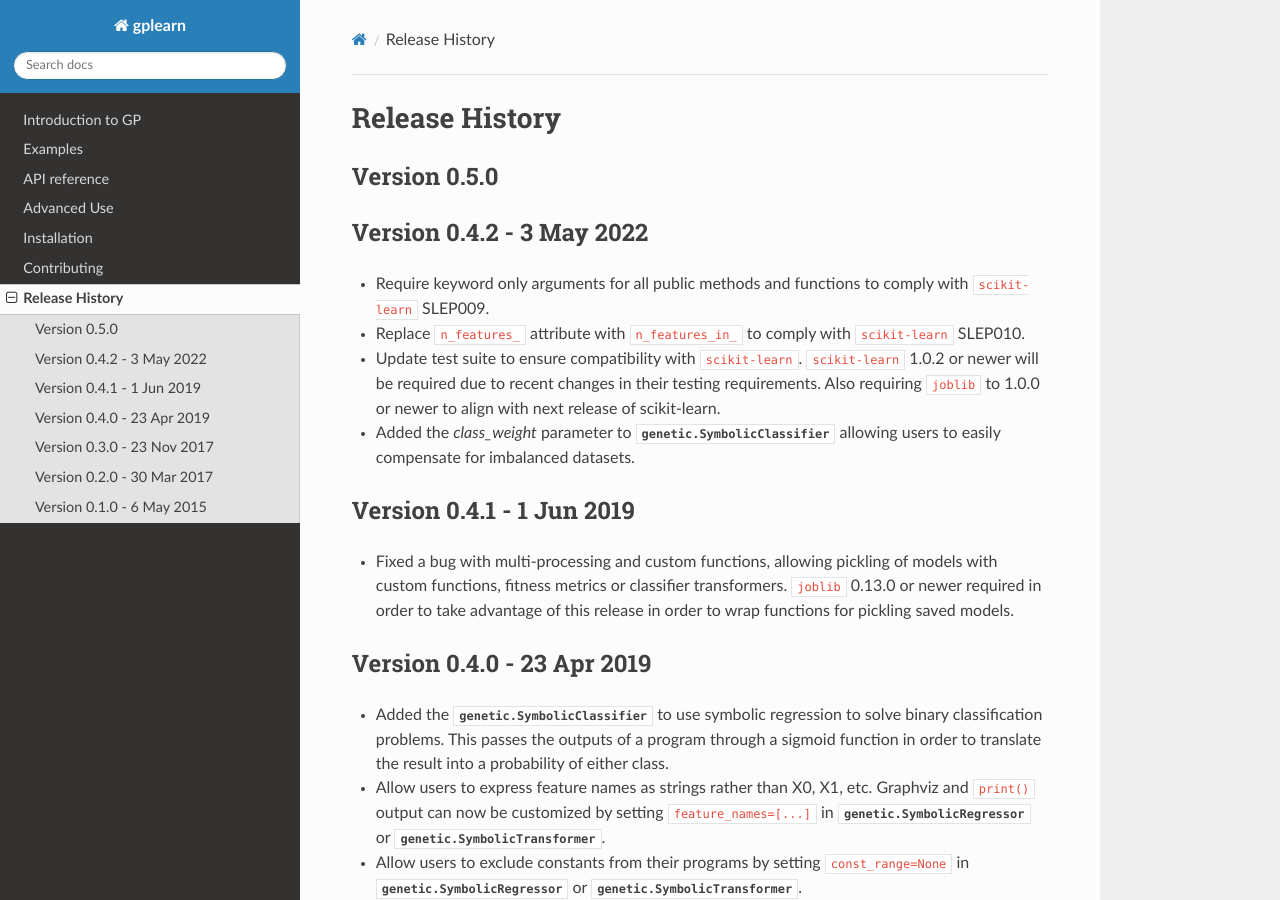
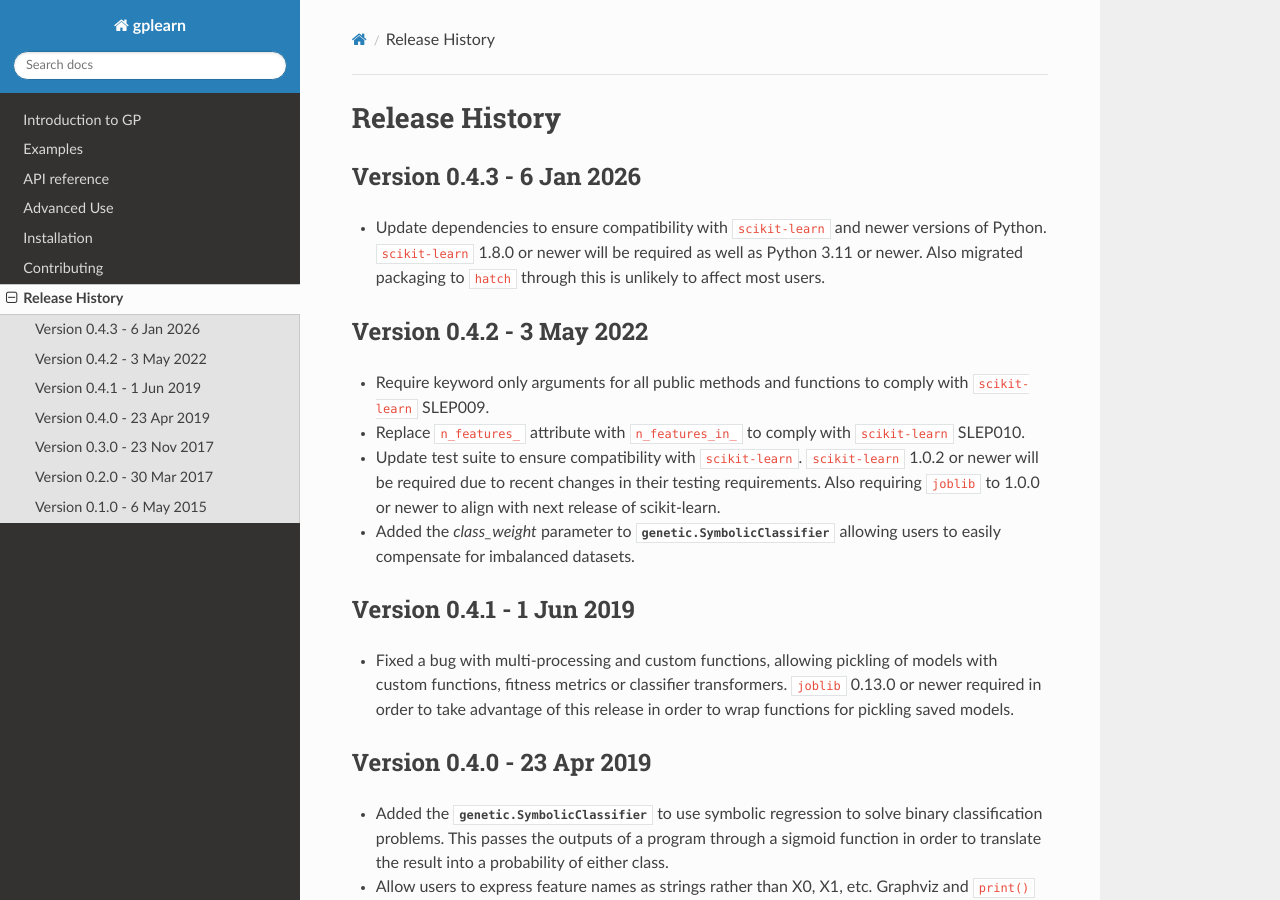
Before and after one commit to trevorstephens/gplearn, a Sphinx documentation site: the page built from doc/changelog.rst, in a window 1280 px wide and 900 px high. Built offline with Sphinx 7.4.7 and the Read the Docs theme 3.1.0, drawn with Linux system fonts in a browser that asks for light colours.

Commit message:
release 0.4.3 (#311)

```diff
--- a/doc/changelog.rst
+++ b/doc/changelog.rst
@@ -4,8 +4,13 @@
 Release History
 ===============
 
-Version 0.5.0
--------------
+Version 0.4.3 - 6 Jan 2026
+--------------------------
+
+- Update dependencies to ensure compatibility with ``scikit-learn`` and newer
+  versions of Python. ``scikit-learn`` 1.8.0 or newer will be required as
+  well as Python 3.11 or newer. Also migrated packaging to ``hatch`` through
+  this is unlikely to affect most users.
 
 Version 0.4.2 - 3 May 2022
 --------------------------
--- a/gplearn/__init__.py
+++ b/gplearn/__init__.py
@@ -3,6 +3,6 @@
 ``gplearn`` is a set of algorithms for learning genetic programming models.
 
 """
-__version__ = '0.5.dev0'
+__version__ = '0.4.3'
 
 __all__ = ['genetic', 'functions', 'fitness']
```
Also changed, not shown: README.rst (line endings or trailing spaces).
